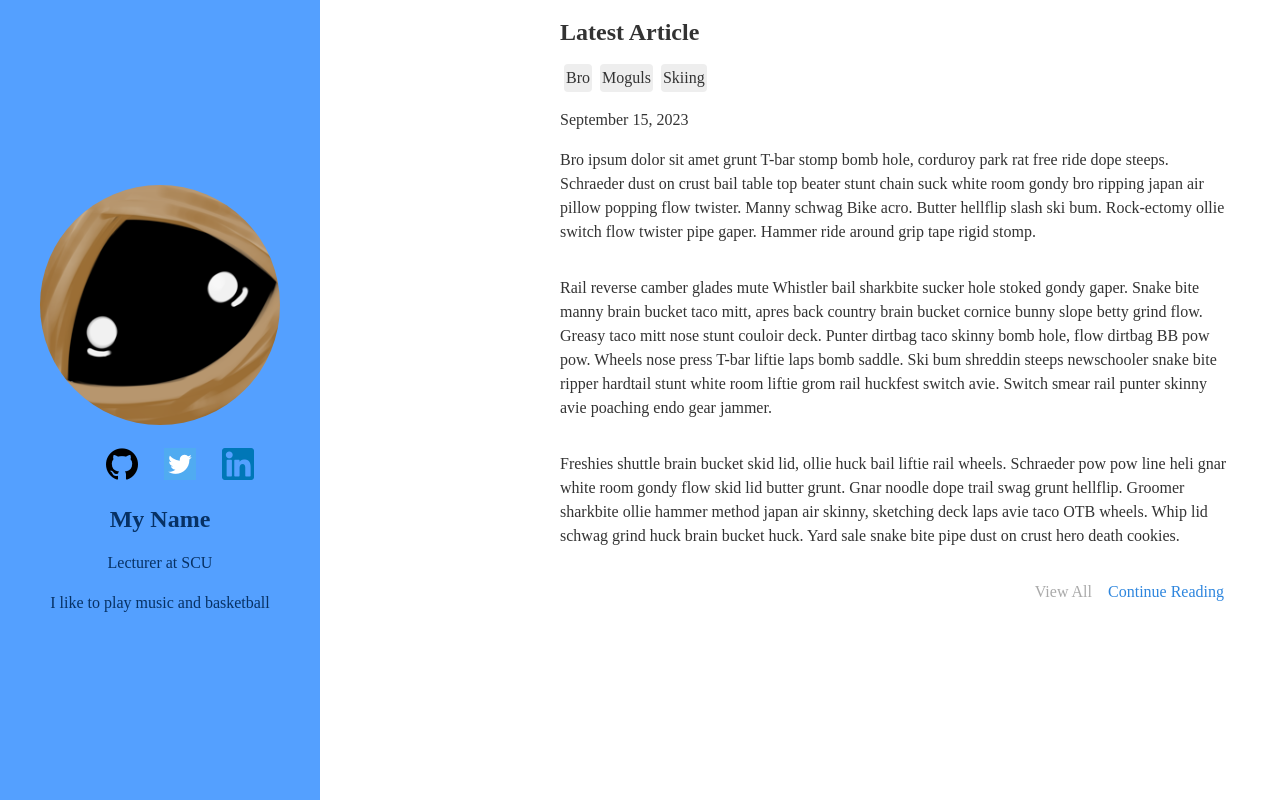
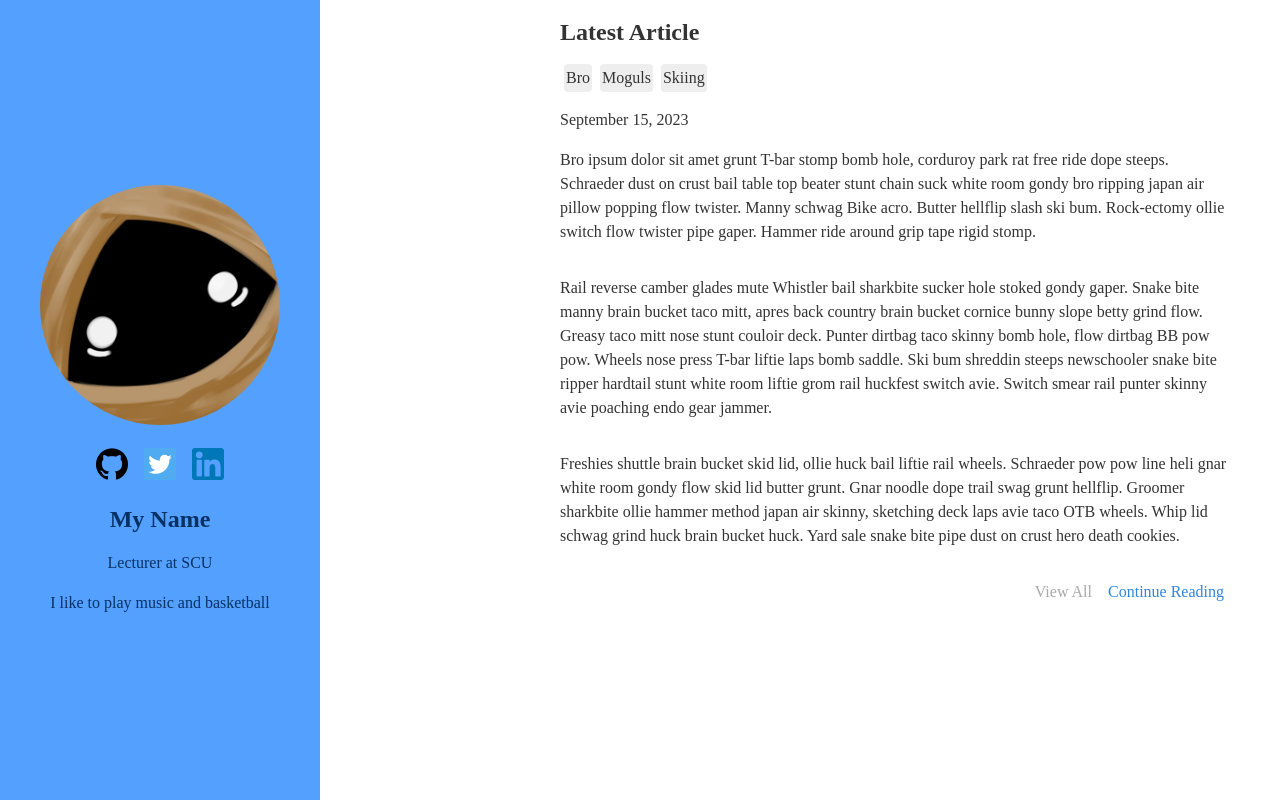
Before and after one commit to je-lam/csen60, a plain HTML site: page labs/lab3/index.html in a window 1280 px wide. Drawn offline with Linux system fonts and the light colour scheme.

Commit message:
Removed mystery padding that changed logo positions

```diff
--- a/labs/lab3/styles/index.css
+++ b/labs/lab3/styles/index.css
@@ -90,7 +90,13 @@ figcaption ul {
   list-style: none;
   display:flex;
   flex-direction: row;
-  justify-content: space-evenly;
+  justify-content: center;
+  padding-left:0px;
+}
+
+.logo {
+  margin-left: 0.5rem;
+  margin-right: 0.5rem;
 }
 
 
```
